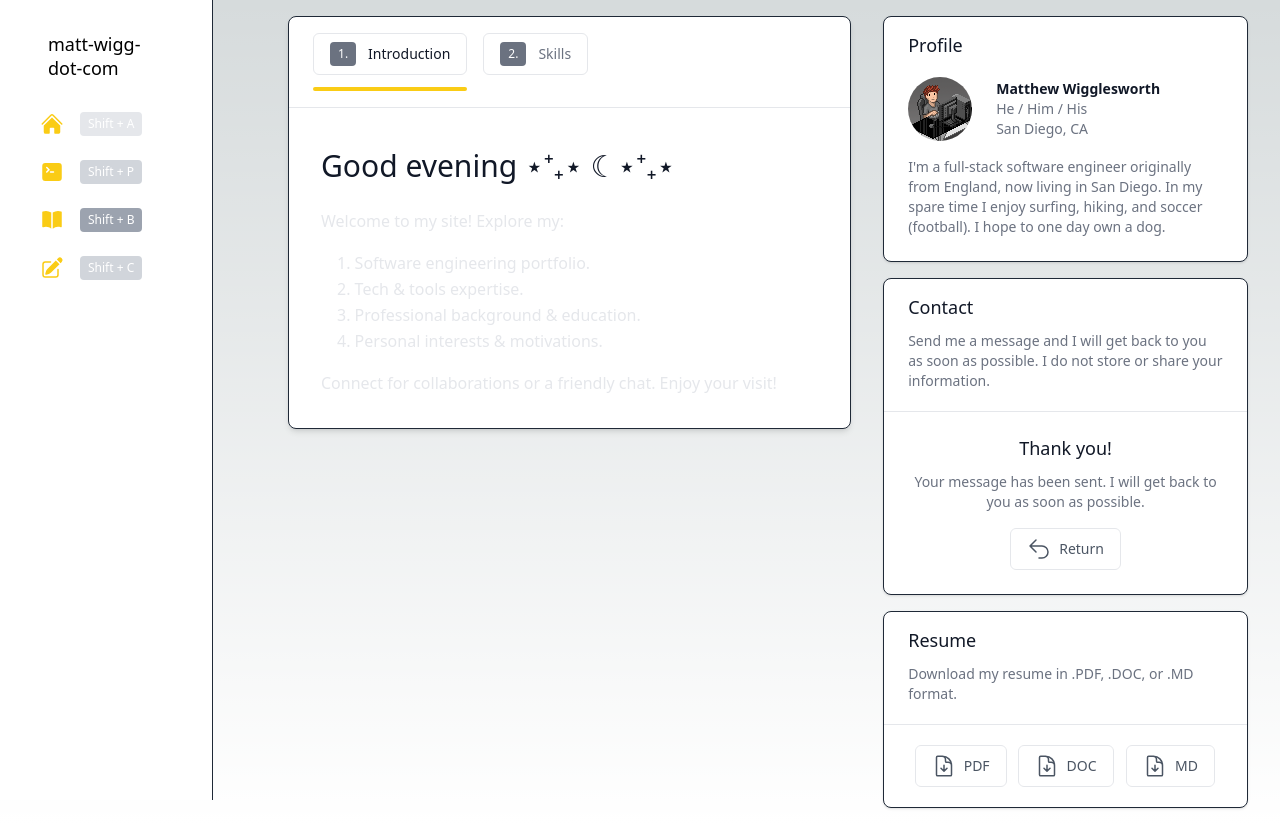
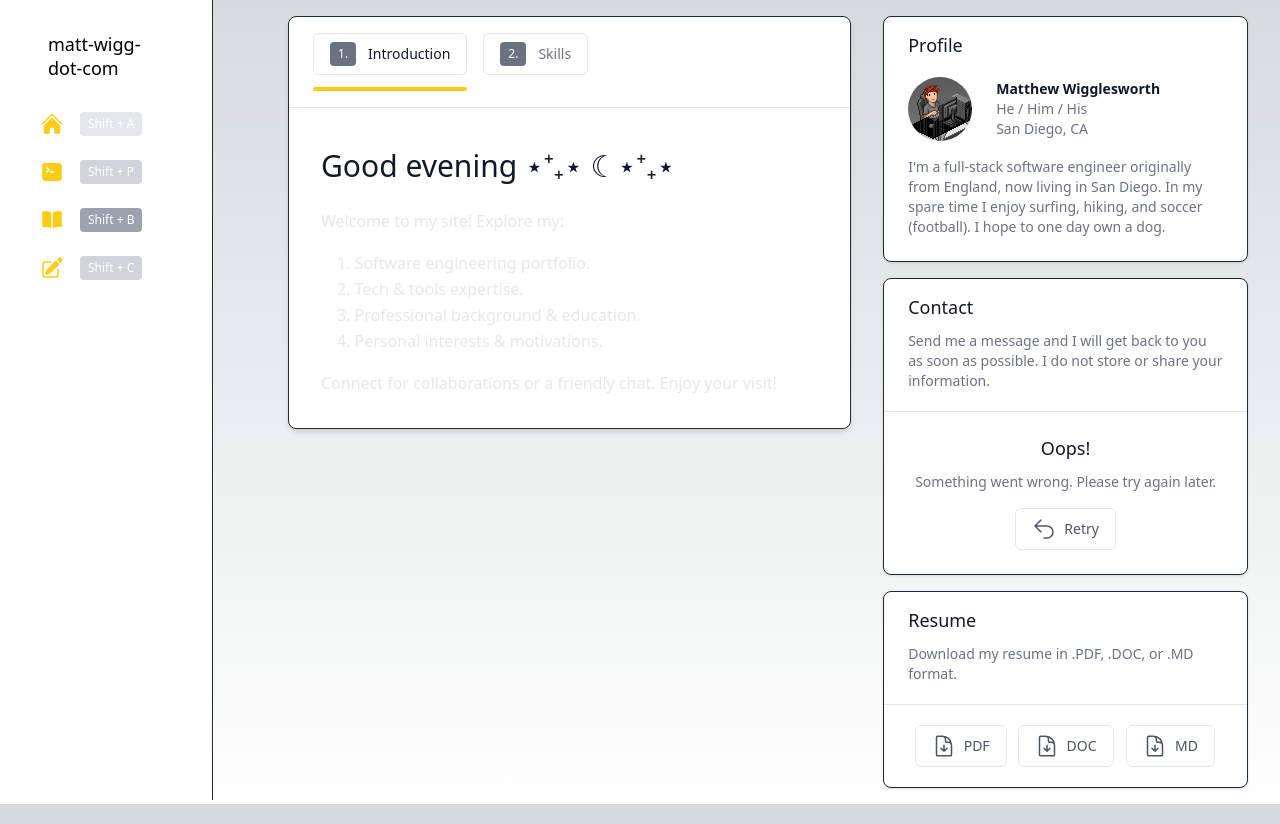
Before and after one commit to matt-wigg/matt-wigg-dot-com, a Next.js app: page / in a window 1280 px wide. Both pictures are taken after typing "Sample", "name@example.com", "Sample" into the empty fields and a click on the button "Send". Built offline with nearby package versions, Linux system fonts and the light colour scheme.

Commit message:
update home contact form button text

```diff
--- a/src/components/HomeContactForm.tsx
+++ b/src/components/HomeContactForm.tsx
@@ -19,7 +19,7 @@ const HomeContactForm = () => {
 
     setTimeout(() => {
       setLoading(false);
-      setSuccess(true);
+      setError(true);
       alert('This is a demo. No message was sent.');
     }, 2000);
   };
@@ -84,7 +84,7 @@ const HomeContactForm = () => {
                       : success
                       ? 'Return'
                       : error
-                      ? 'Return'
+                      ? 'Retry'
                       : 'Send'}
                   </span>
                 </button>
@@ -110,9 +110,9 @@ const HomeContactForm = () => {
                     {loading
                       ? 'Sending...'
                       : success
-                      ? 'Sent!'
+                      ? 'Retrun'
                       : error
-                      ? 'Try Again'
+                      ? 'Retry'
                       : 'Send'}
                   </span>
                 </button>
```
